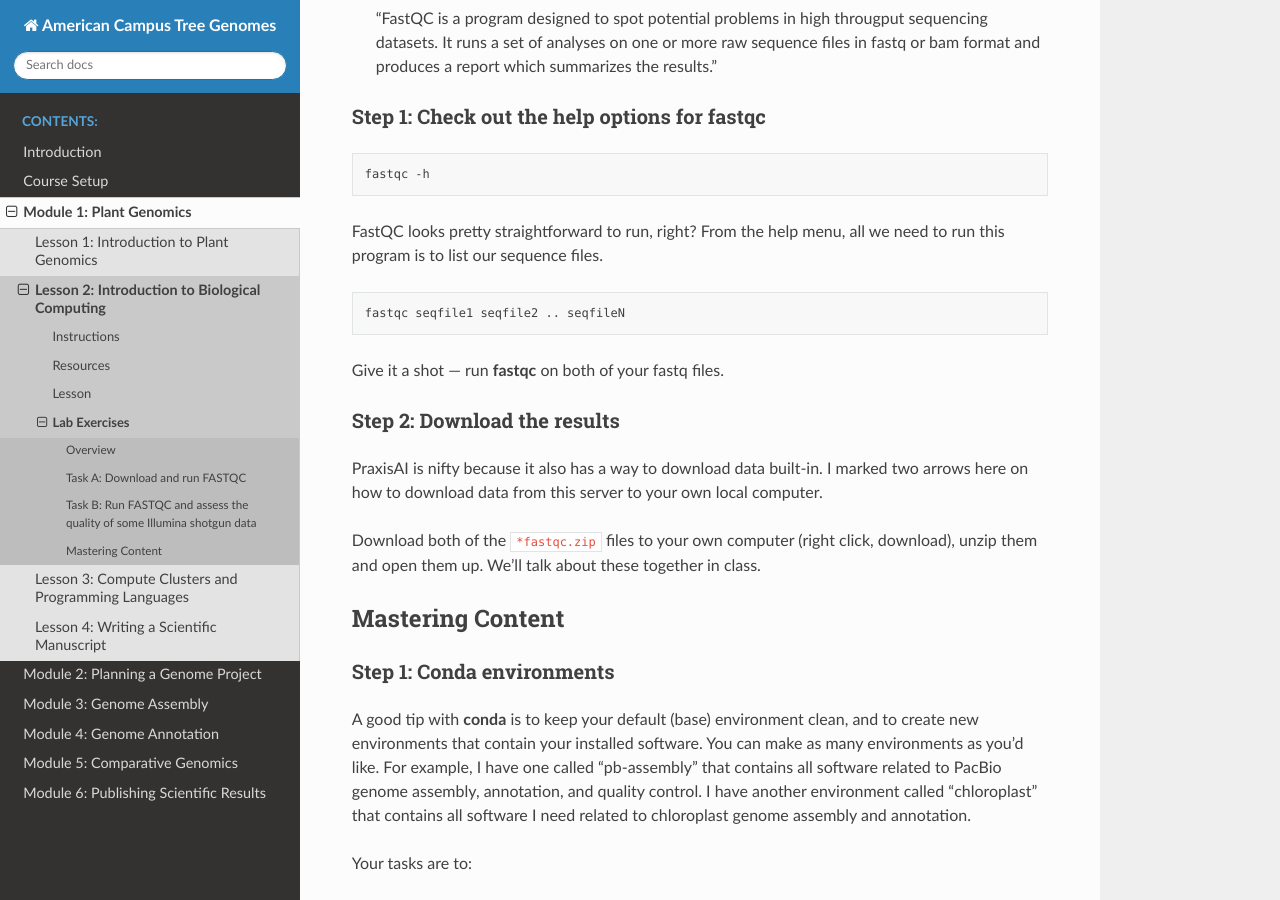
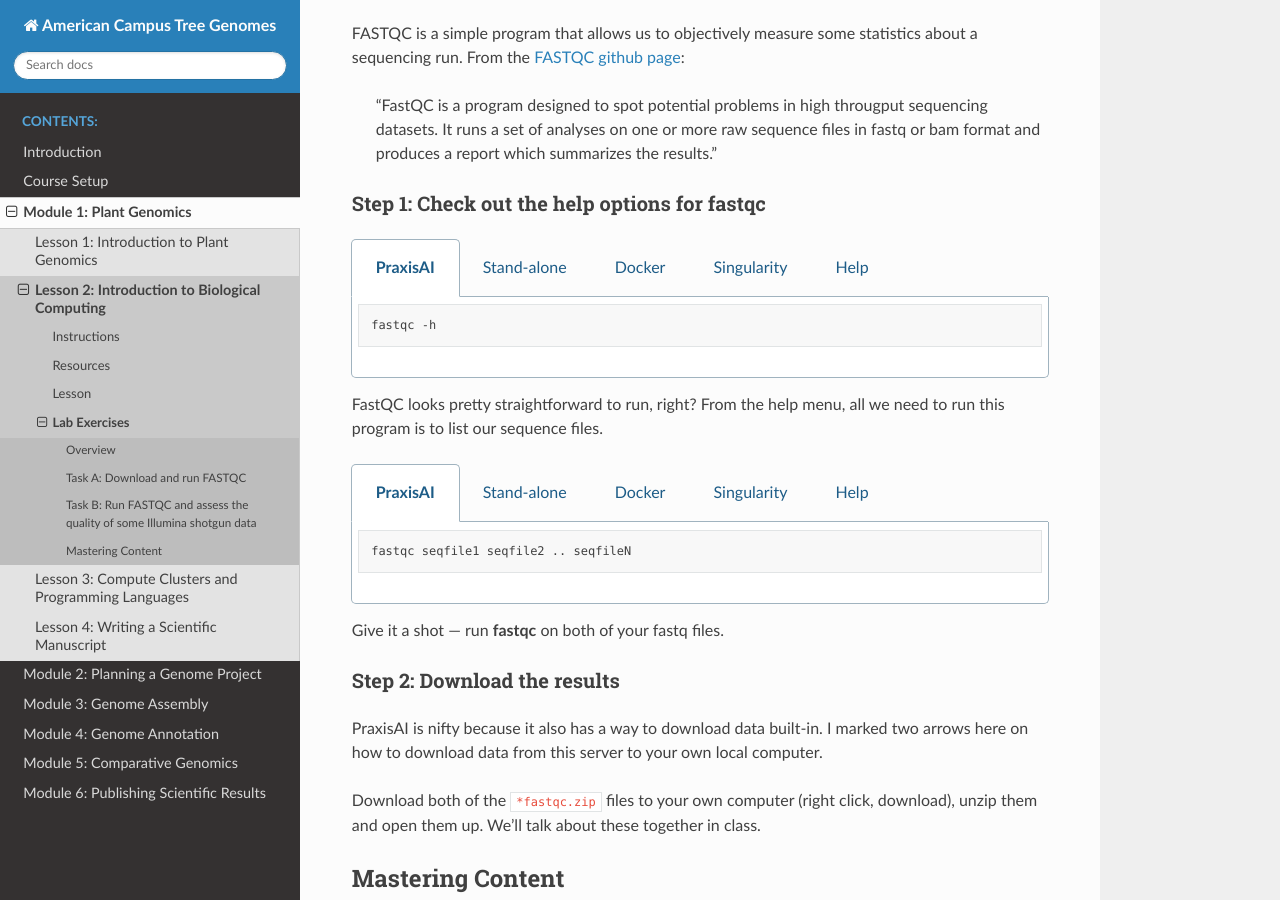
Before and after one commit to actg-course/wgaa-docs, a Sphinx documentation site: the page built from docs/Module_01/Lesson_02/lab.rst, in a window 1280 px wide and 900 px high, scrolled down 6276 px. Built offline with Sphinx 7.4.7 and the Read the Docs theme 2.0.0, drawn with Linux system fonts in a browser that asks for light colours; some of the changed lines change nothing that is shown; some of the changed text lies outside the part shown.

Commit message:
updates to docker and tabs

```diff
--- a/docs/Module_01/Lesson_02/lab.rst
+++ b/docs/Module_01/Lesson_02/lab.rst
@@ -58,9 +58,35 @@
 
 Did it work? Run fastqc with the -h (help) flag and see:
 
-.. code-block:: bash
 
-    fastqc -h
+.. tabs::
+
+    .. code-tab:: bash PraxisAI
+
+        fastqc -h
+
+    .. code-tab:: bash Stand-alone
+
+        fastqc -h
+
+    .. code-tab:: bash Docker
+
+        docker run -v ${PWD} -u $(id -u ${USER}):$(id -g ${USER}) systemsgenetics/actg-wgaa:0.1 \
+          fastqc -h
+
+    .. code-tab:: bash Singularity
+
+        singularity exec -B ${PWD} docker://systemsgenetics/actg-wgaa:0.1 \
+          fastqc -h
+
+    .. tab:: Help
+
+        Here you find, on several different tabs, the command-line instruction
+        to execute this step of the lab on your computational infrastructure.
+        Depending on how this course has been setup the instruction will vary.
+        Please see the :doc:`../../Introduction/computation` page for information.
+        If you are unsure which instruction to use contact your instructor.
+
 
 Step 2. Download some Illumina data
 ^^^^^^^^^^^^^^^^^^^^^^^^^^^^^^^^^^^
@@ -139,12 +165,12 @@
 
     .. code-tab:: bash Docker
 
-        docker run -v ${PWD} -u $(id -u ${USER}):$(id -g ${USER}) actg-course/wgaa:0.1 \
+        docker run -v ${PWD} -u $(id -u ${USER}):$(id -g ${USER}) systemsgenetics/actg-wgaa:0.1 \
           fastq-dump -X 20000000 --split-files SRR12517164
 
     .. code-tab:: bash Singularity
 
-        singularity exec -B ${PWD} docker://actg-course/wgaa:0.1 \
+        singularity exec -B ${PWD} docker://systemsgenetics/actg-wgaa:0.1 \
           fastq-dump -X 20000000 --split-files SRR12517164
 
     .. tab:: Help
@@ -240,16 +266,66 @@
 Step 1: Check out the help options for fastqc
 ^^^^^^^^^^^^^^^^^^^^^^^^^^^^^^^^^^^^^^^^^^^^^
 
-.. code-block:: bash
+.. tabs::
 
-    fastqc -h
+    .. code-tab:: bash PraxisAI
+
+        fastqc -h
+
+    .. code-tab:: bash Stand-alone
+
+        fastqc -h
+
+    .. code-tab:: bash Docker
+
+        docker run -v ${PWD} -u $(id -u ${USER}):$(id -g ${USER}) systemsgenetics/actg-wgaa:0.1 \
+          fastqc -h
+
+    .. code-tab:: bash Singularity
+
+        singularity exec -B ${PWD} docker://systemsgenetics/actg-wgaa:0.1 \
+          fastqc -h
+
+    .. tab:: Help
+
+        Here you find, on several different tabs, the command-line instruction
+        to execute this step of the lab on your computational infrastructure.
+        Depending on how this course has been setup the instruction will vary.
+        Please see the :doc:`../../Introduction/computation` page for information.
+        If you are unsure which instruction to use contact your instructor.
+
 
 FastQC looks pretty straightforward to run, right? From the help menu, all we need to run
 this program is to list our sequence files.
 
-.. code-block:: bash
+.. tabs::
 
-    fastqc seqfile1 seqfile2 .. seqfileN
+    .. code-tab:: bash PraxisAI
+
+        fastqc seqfile1 seqfile2 .. seqfileN
+
+    .. code-tab:: bash Stand-alone
+
+        fastqc seqfile1 seqfile2 .. seqfileN
+
+    .. code-tab:: bash Docker
+
+        docker run -v ${PWD} -u $(id -u ${USER}):$(id -g ${USER}) systemsgenetics/actg-wgaa:0.1 \
+          fastqc seqfile1 seqfile2 .. seqfileN
+
+    .. code-tab:: bash Singularity
+
+        singularity exec -B ${PWD} docker://systemsgenetics/actg-wgaa:0.1 \
+          fastqc seqfile1 seqfile2 .. seqfileN
+
+    .. tab:: Help
+
+        Here you find, on several different tabs, the command-line instruction
+        to execute this step of the lab on your computational infrastructure.
+        Depending on how this course has been setup the instruction will vary.
+        Please see the :doc:`../../Introduction/computation` page for information.
+        If you are unsure which instruction to use contact your instructor.
+
 
 Give it a shot — run **fastqc** on both of your fastq files.
 
```
Also changed, not shown: 4 other files.
